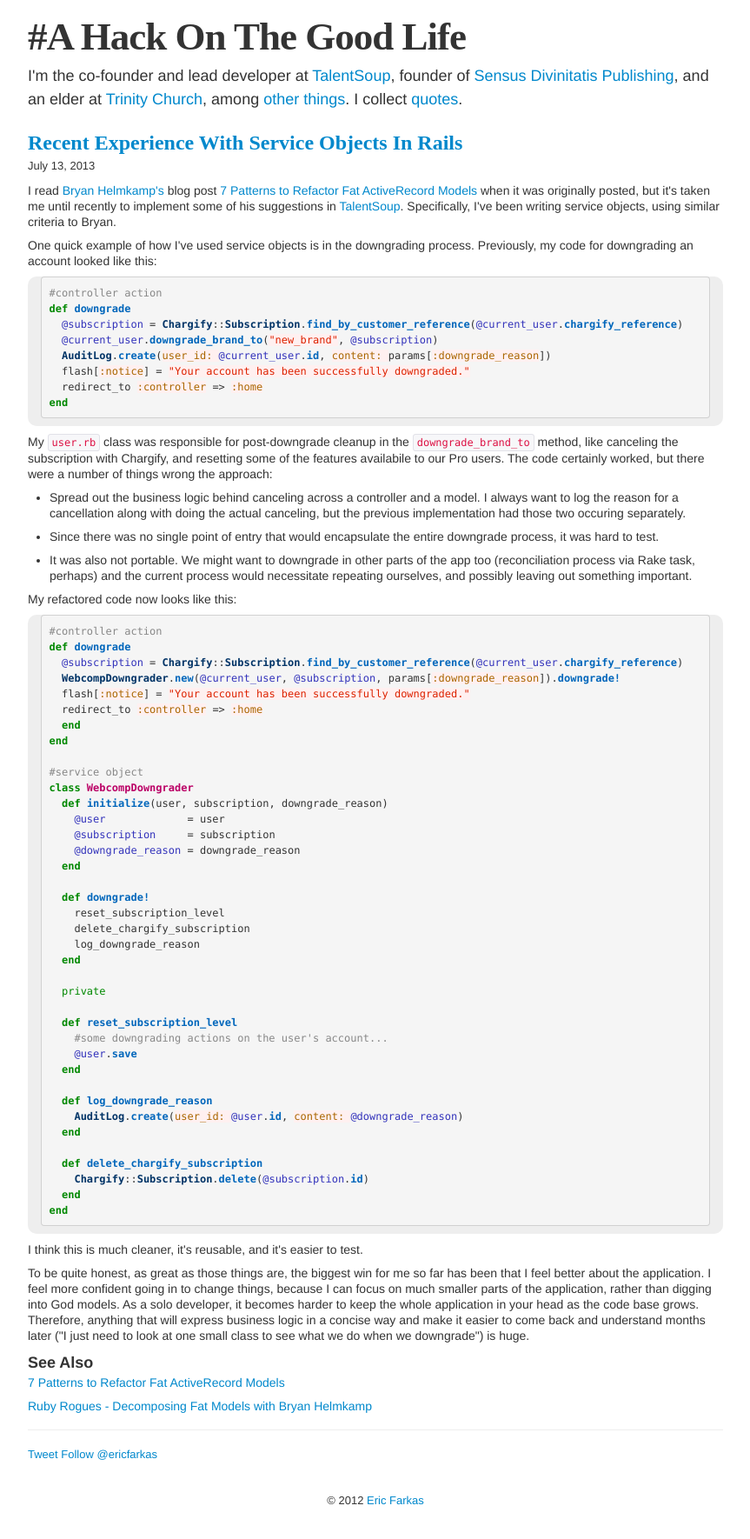
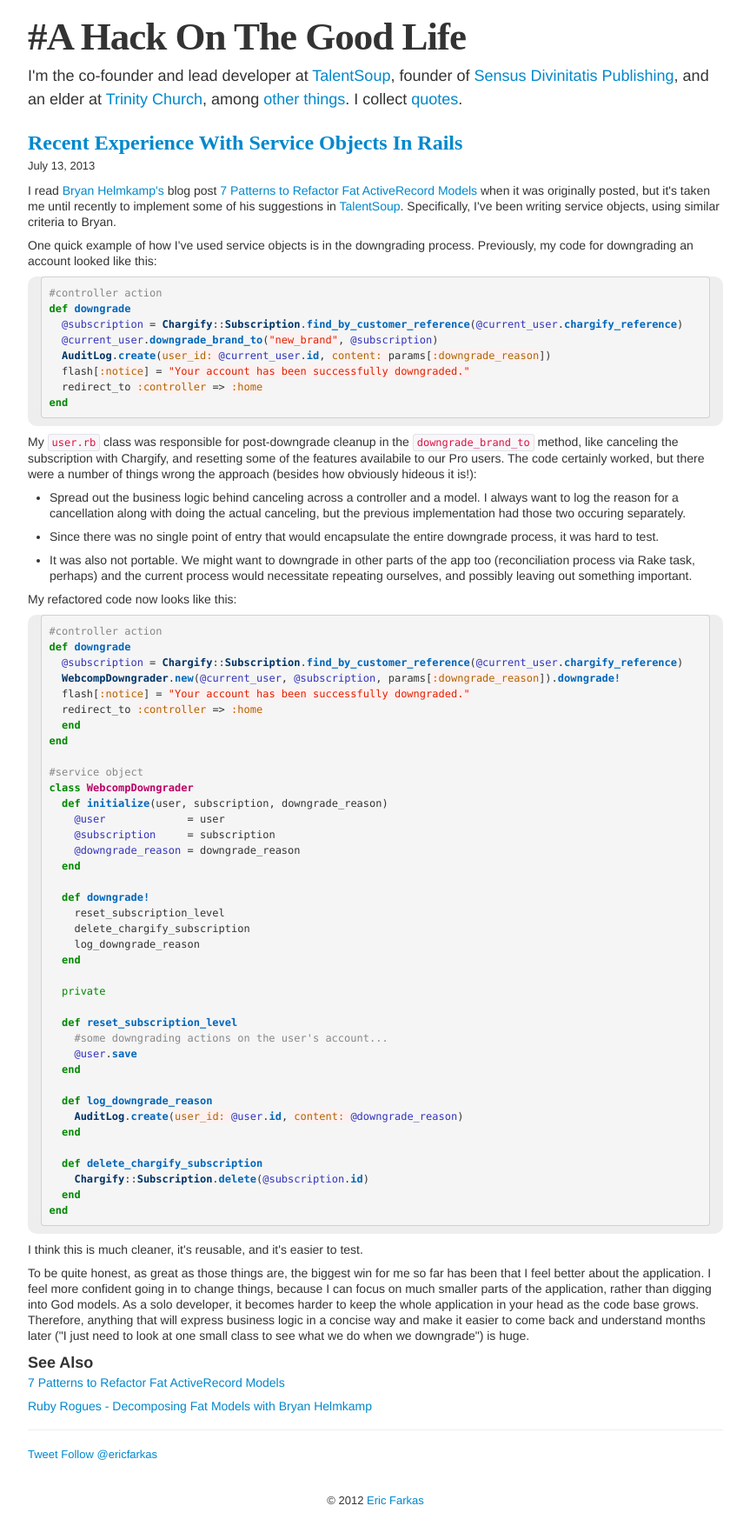
Before and after one commit to speric/speric.github.com, a Jekyll site: the page built from _posts/2013-07-13-recent-experience-with-service-objects-in-rails.markdown, in a window 1280 px wide. Shown: the whole page at 87% size, without its empty margins (208-1071 px from the left). Built offline with Jekyll 4.4.1, drawn with Linux system fonts in a browser that asks for light colours; some web fonts are replaced; Markdown is read by kramdown in place of the engine named in the settings; comment, search, counter and statistics services are not loaded.

Commit message:
Update 2013-07-13-recent-experience-with-service-objects-in-rails.markdown

```diff
--- a/_posts/2013-07-13-recent-experience-with-service-objects-in-rails.markdown
+++ b/_posts/2013-07-13-recent-experience-with-service-objects-in-rails.markdown
@@ -19,7 +19,7 @@
 {% endhighlight %}
 </p>
 
-<p>My <code>user.rb</code> class was responsible for post-downgrade cleanup in the <code>downgrade_brand_to</code> method, like canceling the subscription with Chargify, and resetting some of the features availabile to our Pro users.  The code certainly worked, but there were a number of things wrong the approach:</p>
+<p>My <code>user.rb</code> class was responsible for post-downgrade cleanup in the <code>downgrade_brand_to</code> method, like canceling the subscription with Chargify, and resetting some of the features availabile to our Pro users.  The code certainly worked, but there were a number of things wrong the approach (besides how obviously hideous it is!):</p>
 
 <ul>
   <li><p>Spread out the business logic behind canceling across a controller and a model.  I always want to log the reason for a cancellation along with doing the actual canceling, but the previous implementation had those two occuring separately.</p></li>
```
